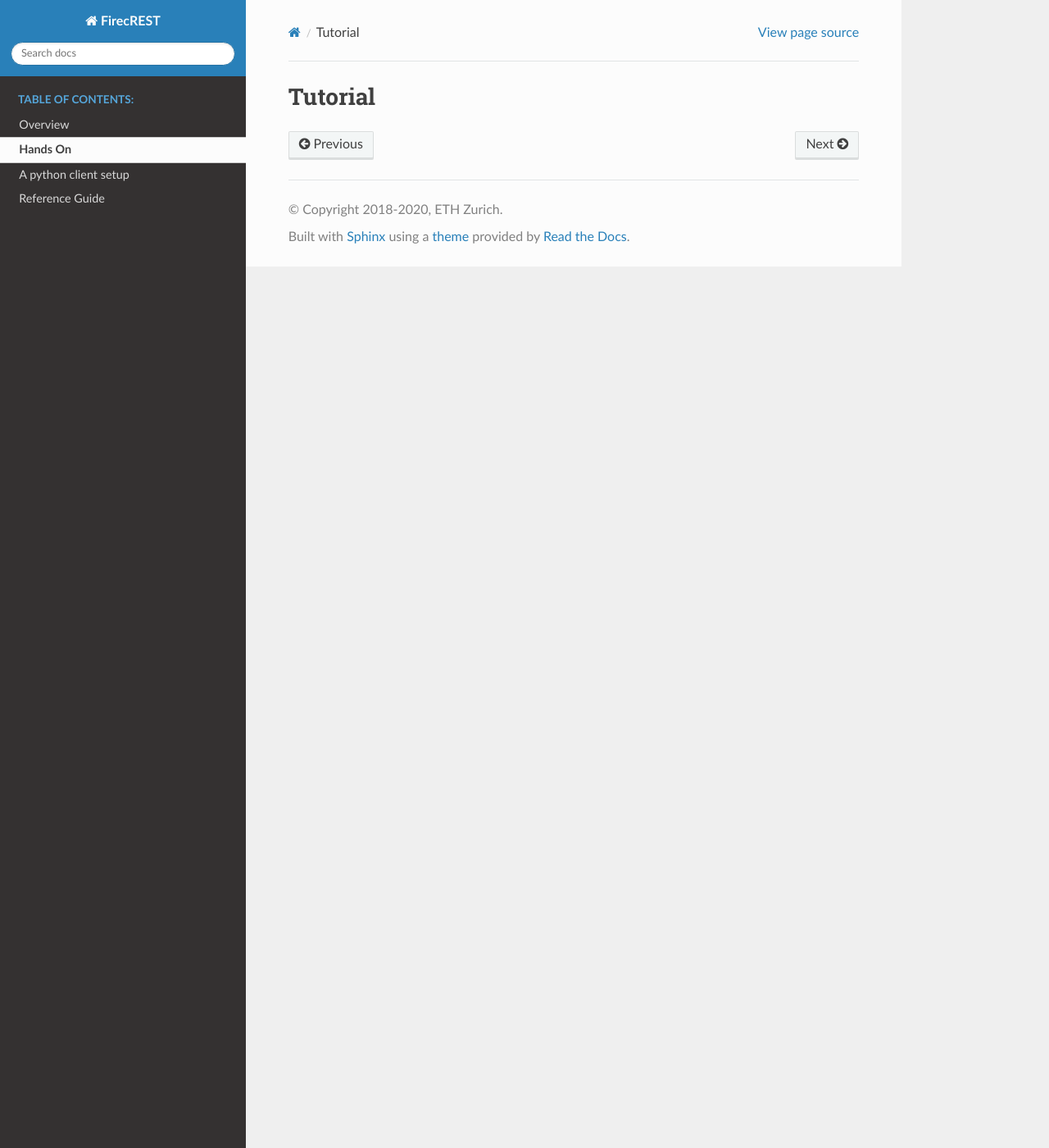
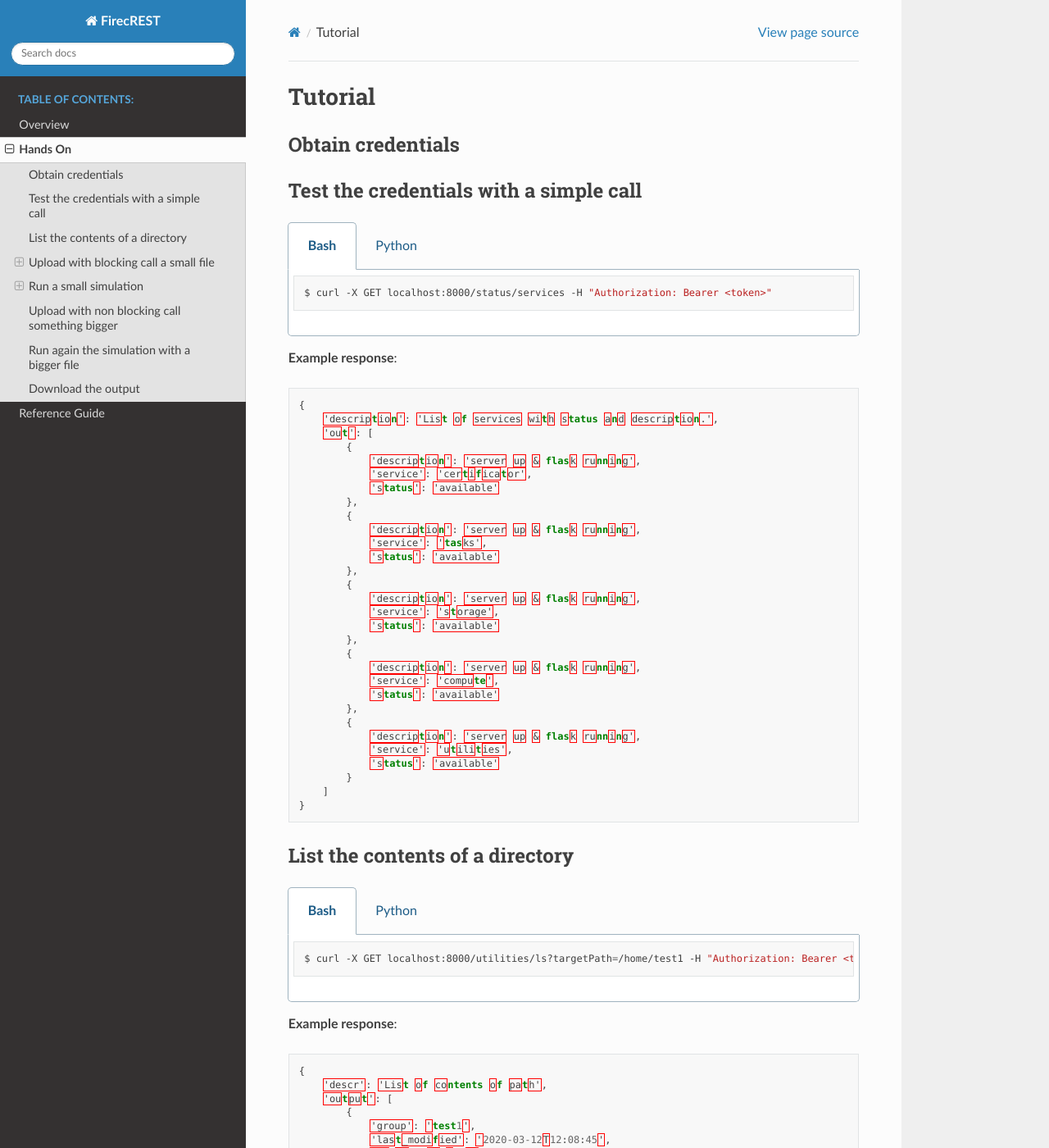
Before and after one commit to eth-cscs/firecrest, a Sphinx documentation site: the page built from doc/source/tutorial.rst, in a window 1280 px wide and 1400 px high. Shown: the whole window at 82% size. Built offline with Sphinx 7.4.7 and the Read the Docs theme 2.0.0, drawn with Linux system fonts in a browser that asks for light colours; some of the changed text lies outside the part shown.

Commit message:
doc: update tutorial

```diff
--- a/doc/source/conf.py
+++ b/doc/source/conf.py
@@ -32,6 +32,8 @@ master_doc = 'index'
 # ones.
 extensions = [
     'sphinxcontrib.openapi',
+    'sphinx_tabs.tabs',
+    'sphinxcontrib.redoc',
 ]
 
 # Add any paths that contain templates here, relative to this directory.
@@ -60,3 +62,19 @@ html_theme = 'sphinx_rtd_theme'
 # relative to this directory. They are copied after the builtin static files,
 # so a file named "default.css" will overwrite the builtin "default.css".
 html_static_path = ['_static']
+
+redoc = [
+    {
+        'name': 'FirecREST API',
+        'page': 'api',
+        'spec': '../openapi/firecrest-developers-api.yaml',
+        'embed': True,
+        'opts': {
+            'lazy': False,
+            'nowarnings': True,
+            'nohostname': False,
+            'required-props-first': True,
+            # 'expand-responses': [200, 201],
+        }
+    },
+]
--- a/doc/source/index.rst
+++ b/doc/source/index.rst
@@ -12,8 +12,9 @@ Among the most prominent services that FirecREST exposes we find authentication
 
    Overview <overview>
    Hands On <tutorial>
-   A python client setup <client>
    Reference Guide <reference>
+..   A python client setup <client>
+
 
 Latest Release
 ==============
--- a/doc/source/reference.rst
+++ b/doc/source/reference.rst
@@ -2,6 +2,12 @@
 Reference Guide
 ===============
 
+.. note::
+    `This <api.html>`__ page could also be useful when the warnings are fixed.
+
 Includes all api calls from `firecrest-developers-api.yaml`.
 
 .. openapi:: ../openapi/firecrest-developers-api.yaml
+   :group:
+   :exclude:
+        /storage/xfer-external/upload-finished/{task_id}
--- a/doc/source/requirements.txt
+++ b/doc/source/requirements.txt
@@ -1,3 +1,5 @@
 Sphinx==1.8.2
 sphinx-rtd-theme==0.4.3
 sphinxcontrib-openapi==0.6.0
+https://github.com/djungelorm/sphinx-tabs/releases/download/v1.1.12/sphinx-tabs-1.1.13.tar.gz
+sphinxcontrib-redoc==1.5.1
--- a/doc/source/tutorial.rst
+++ b/doc/source/tutorial.rst
@@ -1,3 +1,150 @@
 ========
 Tutorial
 ========
+
+Obtain credentials
+==================
+
+
+Test the credentials with a simple call
+=======================================
+
+.. tabs::
+
+    .. code-tab:: bash
+
+        $ curl -X GET localhost:8000/status/services -H "Authorization: Bearer <token>"
+
+    .. code-tab:: python
+
+        URL = f'{firecrest_ip}/status/services'
+        HEADERS = {'Authorization': f'Bearer {token}'}
+        response = requests.get(url=URL, headers=HEADERS)
+
+**Example response**:
+
+.. sourcecode:: json
+
+    {
+        'description': 'List of services with status and description.',
+        'out': [
+            {
+                'description': 'server up & flask running',
+                'service': 'certificator',
+                'status': 'available'
+            },
+            {
+                'description': 'server up & flask running',
+                'service': 'tasks',
+                'status': 'available'
+            },
+            {
+                'description': 'server up & flask running',
+                'service': 'storage',
+                'status': 'available'
+            },
+            {
+                'description': 'server up & flask running',
+                'service': 'compute',
+                'status': 'available'
+            },
+            {
+                'description': 'server up & flask running',
+                'service': 'utilities',
+                'status': 'available'
+            }
+        ]
+    }
+
+
+List the contents of a directory
+================================
+
+.. tabs::
+
+    .. code-tab:: bash
+
+        $ curl -X GET localhost:8000/utilities/ls?targetPath=/home/test1 -H "Authorization: Bearer <token>" -H "X-Machine-Name: cluster"
+
+    .. code-tab:: python
+
+        URL = f'{firecrest_ip}/utilities/ls'
+        HEADERS = {'Authorization': f'Bearer {token}',
+                   'X-Machine-Name': 'cluster'}
+        PARAMS = {'targetPath': f'{path}'}
+        response = requests.get(url=URL, headers=HEADERS, params=PARAMS)
+
+**Example response**:
+
+.. sourcecode:: json
+
+    {
+        'descr': 'List of contents of path',
+        'output': [
+            {
+                'group': 'test1',
+                'last_modified': '2020-03-12T12:08:45',
+                'link_target': '',
+                'name': 'new-dir',
+                'permissions': 'rwxrwxr-x',
+                'size': '4096',
+                'type': 'd',
+                'user': 'test1'
+            },
+            {
+                'group': 'test1',
+                'last_modified': '2020-03-12T12:09:39',
+                'link_target': '',
+                'name': 'test_file.txt',
+                'permissions': 'rw-rw-r--',
+                'size': '0',
+                'type': '-',
+                'user': 'test1'
+            }
+        ]
+    }
+
+Upload with blocking call a small file
+======================================
+
+Upload batch script
+^^^^^^^^^^^^^^^^^^^
+
+.. tabs::
+
+    .. code-tab:: bash
+
+        $ curl -X POST "localhost:8000/utilities/upload" -F "targetPath=/home/test1" -H "X-Machine-Name: cluster" -F "file=@/path/to/script.sh" -H "Authorization: Bearer <token>"
+
+    .. code-tab:: python
+
+        wip
+
+**Example response**:
+
+.. sourcecode:: json
+
+    {
+        'description': 'File upload successful'
+    }
+
+Upload small input
+^^^^^^^^^^^^^^^^^^
+
+Run a small simulation
+======================
+
+Submit job
+^^^^^^^^^^
+
+Check for job status
+^^^^^^^^^^^^^^^^^^^^
+
+Upload with non blocking call something bigger
+==============================================
+
+Run again the simulation with a bigger file
+===========================================
+
+Download the output
+===================
```
